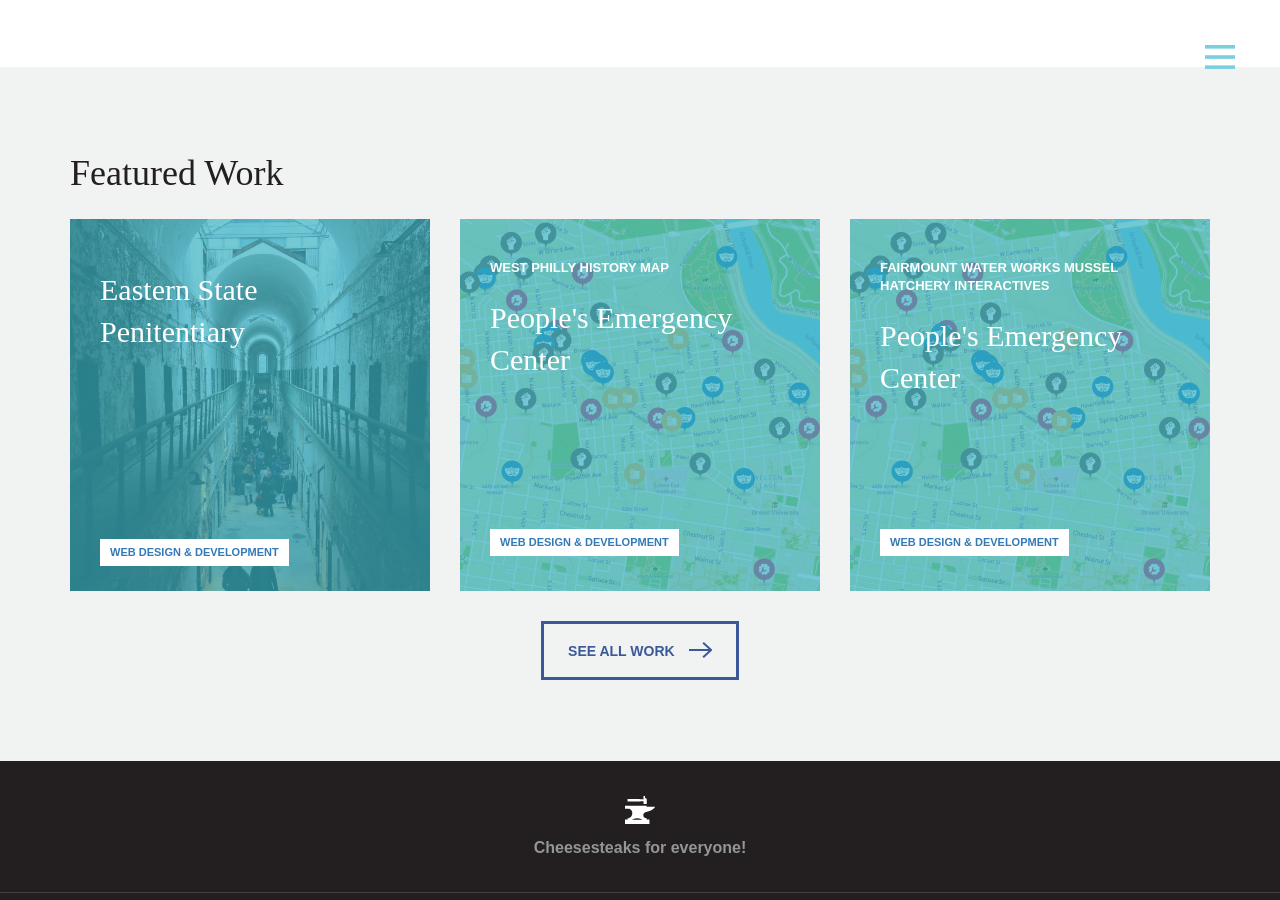
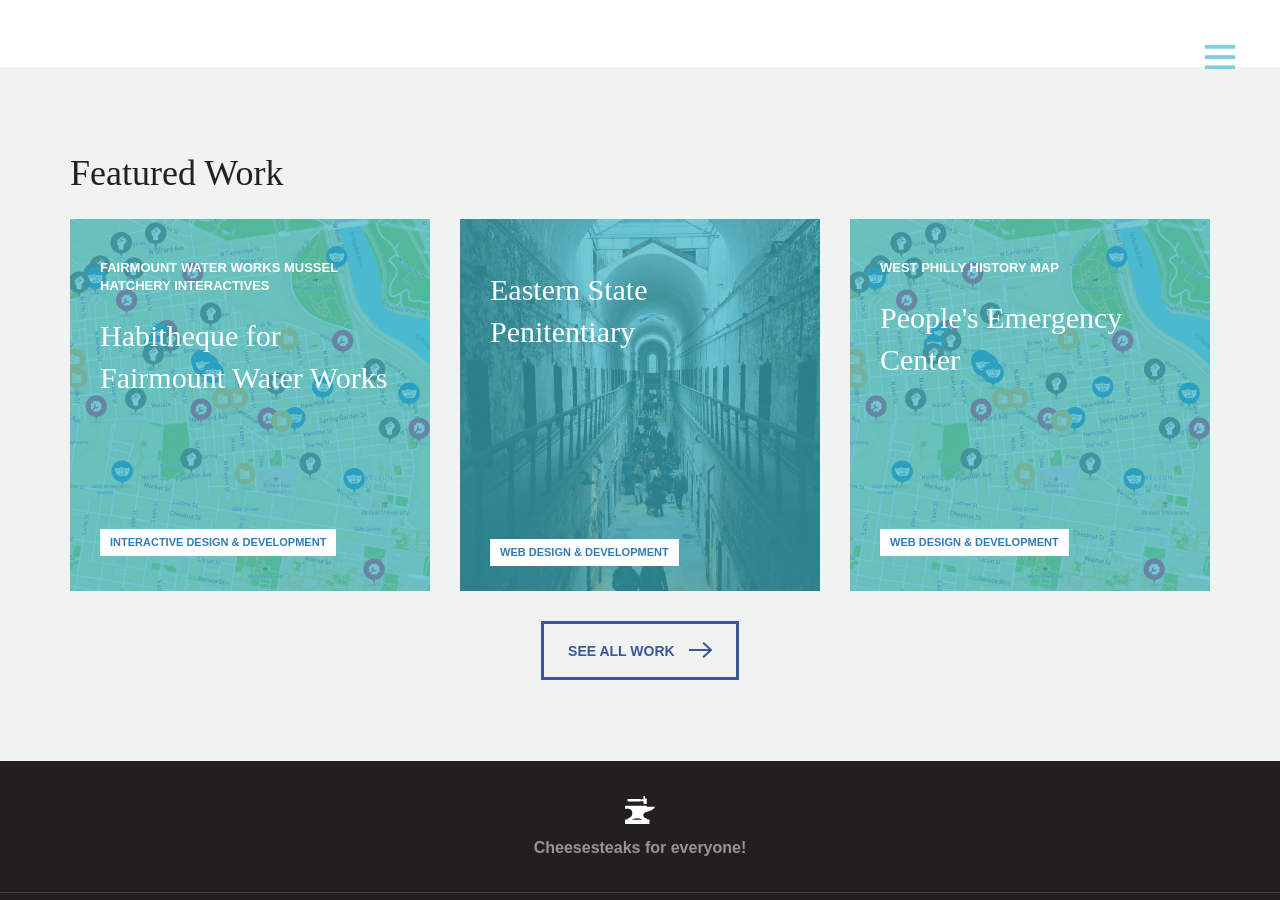
Before and after one commit to InteractiveMechanics/interactivemechanics-jekyll, a Jekyll site: the page built from index.html, in a window 1280 px wide and 900 px high, scrolled down 1678 px. Built offline with Jekyll 4.4.1, drawn with Linux system fonts in a browser that asks for light colours; nearby versions of some CDN libraries; some of the changed lines change nothing that is shown.

Commit message:
Update mussel-hatchery.markdown

```diff
--- a/_work/mussel-hatchery.markdown
+++ b/_work/mussel-hatchery.markdown
@@ -3,40 +3,45 @@
 title:      "Fairmount Water Works Mussel Hatchery Interactives"
 thumb:      "/images/uploads/wordpress-restapi-thumb.jpg"
 color:      a3d265
-date:       2017-04-10
-contact:    Michael Tedeschi
+date:       2017-09-30
+contact:    LaNeshe Miller-White
 
 client:
-    name:       "People's Emergency Center"
+    name:       "Habitheque for Fairmount Water Works"
     sector:     Arts & Culture
     link:
-        url:    "http://westphillyhistory.com/"
-        title:  View the website
+        url:    "http://fairmountwaterworks.org/freshwater-mussel-hatchery/"
+        title:  Learn about the initiative
 
 technology:
-    - Wordpress CMS & REST API
-    - Mapbox
-    - Leaflet
+    - Unity
+    - Visual Studio
+    - Javascript
+    - CSS animations
+    - Adobe Animate
 
-services:       Web Design & Development
+services:       Interactive design & development
 
 quote:
-    - name:       Megan Lemuir
-      title:      People's Emergency Center
+    - name:       Karen Young
+      title:      Fairmount Water Works
       body: |
-          I very much enjoyed working with the team on this project. Their thoroughness really aided our process and the end product is extremely useful and is able to be continually worked with by our team and the neighborhood.
+          Interactive Mechanics was able to synthesize a tremendous amount of educational information and turn all that information into something fun and engaging for our visitors!
 
 summary: |
-    People’s Emergency Center in West Philadelphia wanted to capture the area’s rich history with the help of neighborhood residents. We created The West Philadelphia History Map as an online public history tool for the community to archive their knowledge and to preserve the area’s unique identity as it has evolved over time.
+    The Mussel Hatchery hopes to change freshwater mussels’ endangered status by breeding mussels and educating the public on how these creatures can improve the health of drinking water. We created three digital interactives to provide an engaging and educational way to explore the mussel and the other inhabitants of the Delaware River.
 
 about:
     title:          About the Project
     image:          "/images/uploads/pec-about.jpg"
     body: |
-        PEC, in partnership with the Islamic Cultural Preservation and Information Council, hosts regular community meetings to gather oral histories and materials from West Philly residents for preservation and presentation online. We worked with PEC to structure these stories, categorize them by topic, and present them in a digital map, tying them together for view through social, political, and geographic lenses. The map provides both exploratory and guided experiences through four centuries from the early native inhabitants of the area, to the civil rights movements of the 1960s, to today.
+        The Fairmount Water Works is one of Philadelphia’s landmark historical and educational institutions. We worked with them previously to create a Digital Activity Guide to educate students on clean water stewardship and relationship between Philadelphians and their watershed. For this project Fairmount Water Works collaborated with the Delaware Estuary and Academy of Natural Science at Drexel University to develop a living science laboratory about the freshwater mussel.
+
+        This new exhibit space provides visitors with an introduction to the mussel and its ecological impact on local waterways, with a live mussel hatchery, art installations, interactive art and science exploration stations, and digital interactive components.
+
 
 process:
-    title:          Content Driven Design
+    title:          User Testing
     images:
         - image:    "/images/uploads/pec-screen-04.jpg"
           alt:      West Philly History Map Screenshot
@@ -48,20 +53,17 @@
           alt:      West Philly History Map Screenshot
 
     body: |
-        We built a mobile-friendly custom base map with Mapbox, so that we could match the visual design of their existing print materials, and highlight the main arteries that run through West Philly, rather than including every highway marker and street label.
+        Midway through the process we conducted user testing on-site with middle school students from Fairmount Water Works’ Project Flow initiative, a summer program for the interdisciplinary exploration of water. Each student was given a designated amount of time to explore each interactive and then everyone came together for a group discussion.  We learned that users were inclined to hurriedly tap on various places on the interactive screens, so we added in animated bubbles and zoom effects on tap so that the interactive responded to user inclinations. We also learned that users expected to be able to tap text to get more information, so we added additional content such as definitions when a keyword was tapped.
 
-        We worked closely with PEC on content strategy, learning the stories behind core locations to determine the most relevant content fields for map markers. Using Leaflet, we designed a series of map markers with this tailored content along with custom controls, so users can filter by time period or location type, such as arts and culture or infrastructure.
+        ##### The Mighty Mussel Interactive
+        We worked with Habithèque Inc., cultural producers with expertise in content development, exhibition design, and creative visioning and direction. We used javascript, CSS animations, and Adobe Animate to create three digital pieces:
 
-        The mobile experience was particularly important, as PEC uses this map in community meetings across the neighborhood, and encourages its use for neighborhood walking tours. In addition to our standard responsive design, the mobile version features its own unique filtering controls designed especially for smaller viewports.
+        The Mighty Mussel interactive features animations on a 32 inch touchscreen that teach the lifecycle and filtration systems of the mussel. We collaborated with scientists and education interpretation experts to make our animations both accurate and interesting. They provided feedback to make sure we were properly displaying the lifecycle, and that our animations were scientifically sound. We used layers of transparency and sequential animation to showcase mussel anatomy and functions, such as the reproductive process.
 
-        ##### An Accessibility-Centered Experience
-        User experience was central to PEC. The West Philadelphia History Map is a single page map application, rather than a multilayered website, so users can focus on the visual map and its interactivity. It was also key to maintain a straightforward administrative experience, so that PEC staff could quickly and easily update content. We balanced these needs by using the Wordpress REST API to integrate a content management system that is streamlined and lightweight.
+        The river character flashcard interactive allows users to learn more about the animals present on a corresponding art wall.
 
-        PEC’s eventual goal is to invite community members, who have varying technical comfort levels, to enter their histories directly. We created a simply structured and clearly labeled Wordpress template, including required and optional fields, for people to easily submit their own narratives and images within a consistent framework. We provided detailed documentation and training for PEC staff, and we built the site to accommodate various permissions levels in the future.
+        A personality quiz helps visitors identify which of 27 river characters they most relate to. To encourage users to complete this experience we created a rising water level indicator s so users knew how close they were to the end of the activity.
 
-outcome:
-    title:          An Evolving Digital Archive
-    body: |
-        The West Philadelphia History Map is an evolving digital document, for the community and by the community. It was built to facilitate collaboration between neighbors, to preserve the area’s multifaceted history, and to sustain the community's cultural identity.
+        Visitors have expressed they enjoyed the interactives’ highly visual and animated nature.
 
 ---
```
